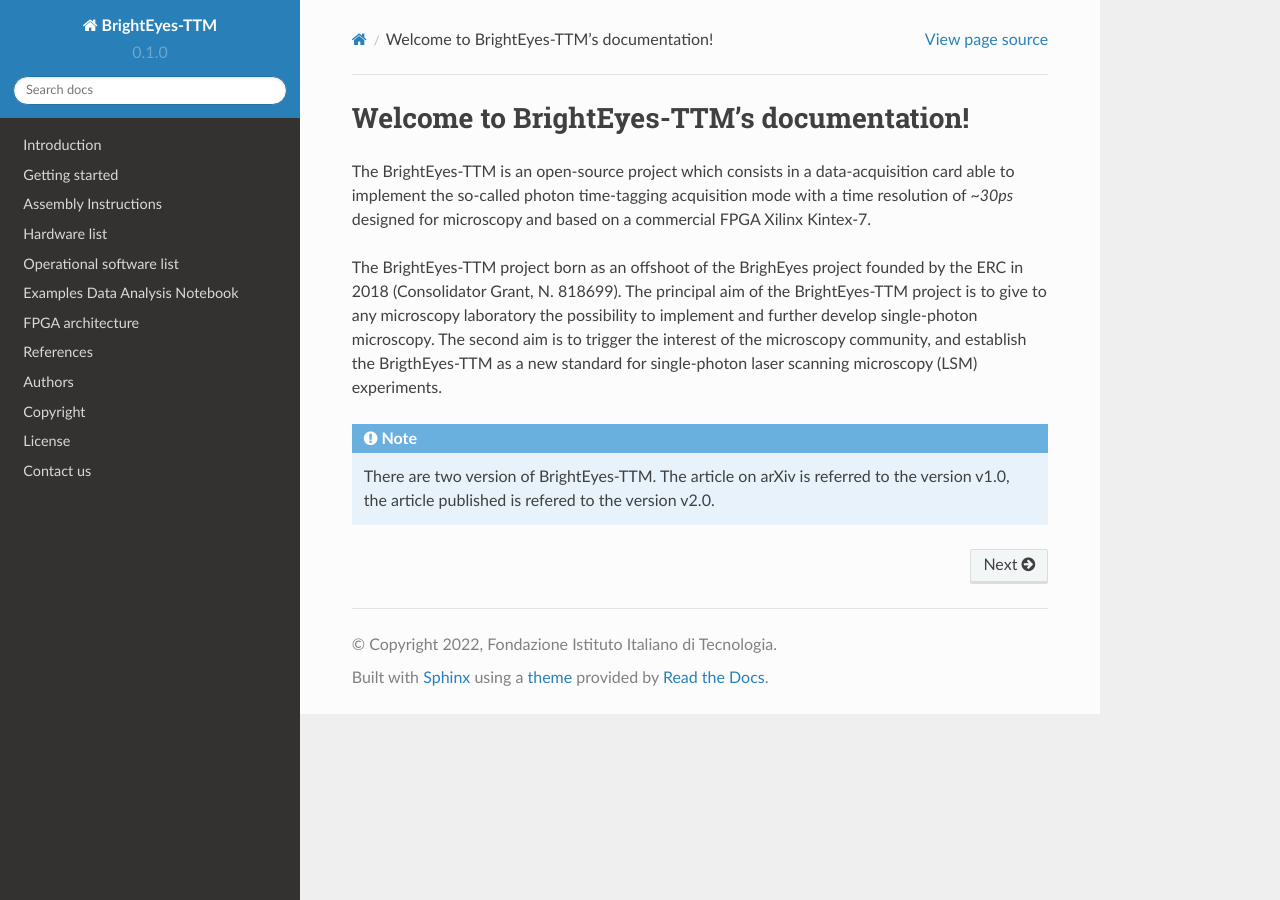
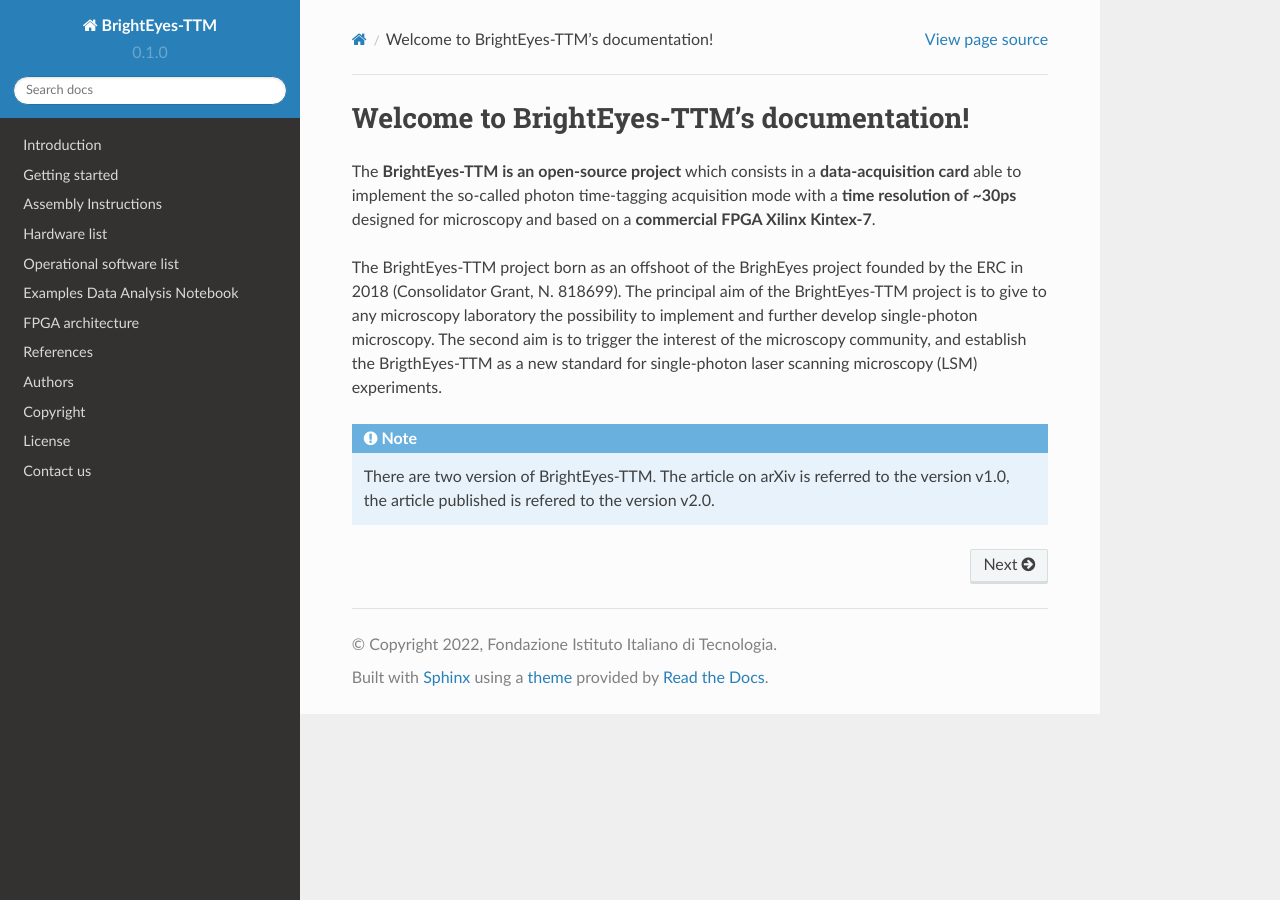
Before and after one commit to mattia-donato/BrightEyes-TTM-docs, a Sphinx documentation site: the page built from docs/source/index.md, in a window 1280 px wide. Built offline with Sphinx 7.4.7 and the Read the Docs theme 2.0.0, drawn with Linux system fonts in a browser that asks for light colours.

```diff
--- a/docs/source/index.md
+++ b/docs/source/index.md
@@ -20,7 +20,7 @@ credits
 
 # Welcome to BrightEyes-TTM's documentation!
 
-The BrightEyes-TTM is an open-source project which consists in a data-acquisition card able to implement the so-called photon time-tagging acquisition mode with a time resolution of *~30ps* designed for microscopy and based on a commercial FPGA Xilinx Kintex-7.
+The **BrightEyes-TTM is an open-source project** which consists in a **data-acquisition card** able to implement the so-called photon time-tagging acquisition mode with a **time resolution of ~30ps** designed for microscopy and based on a **commercial FPGA Xilinx Kintex-7**.
 
 The BrightEyes-TTM project born as an offshoot of the BrighEyes project founded by the ERC in 2018 (Consolidator Grant, N. 818699). The principal aim of the BrightEyes-TTM project is to give to any microscopy laboratory the possibility to implement and further develop single-photon microscopy. The second aim is to trigger the interest of the microscopy community, and establish the BrigthEyes-TTM as a new standard for single-photon laser scanning microscopy (LSM) experiments.
 
```
